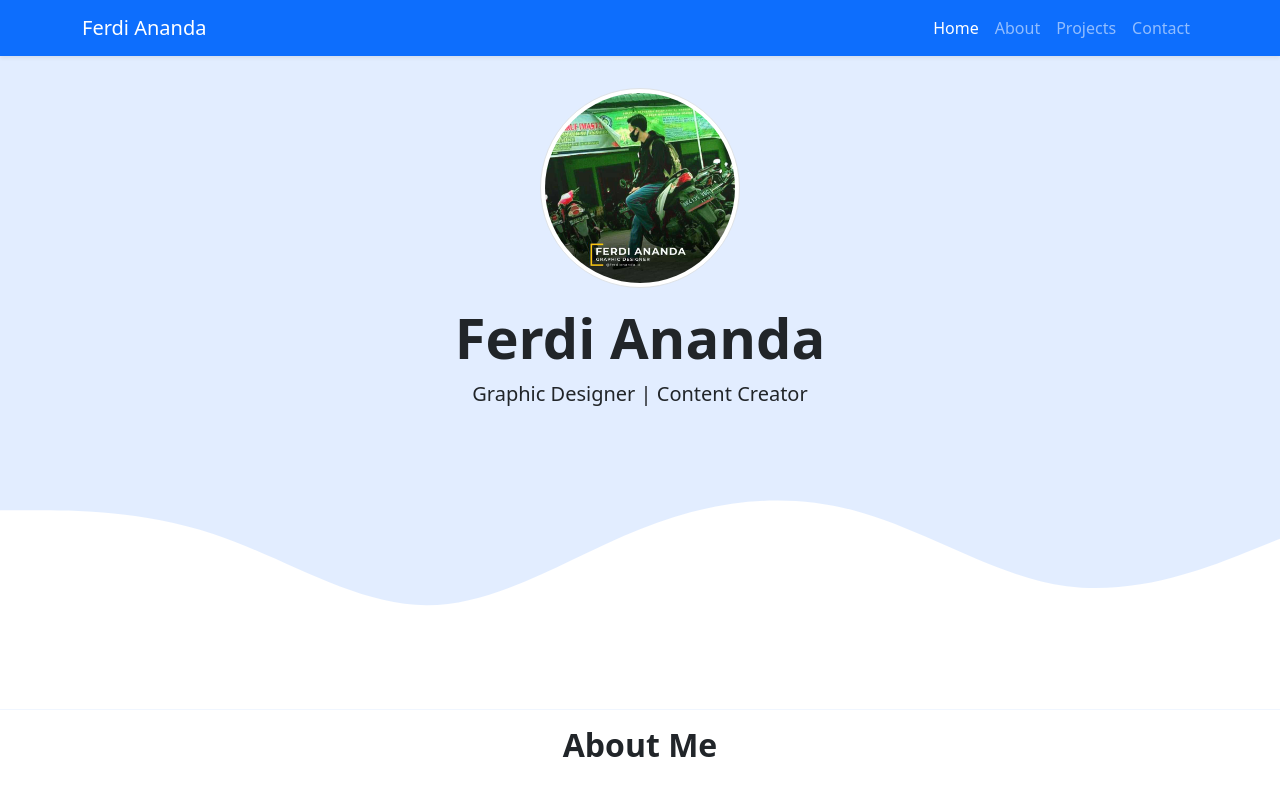
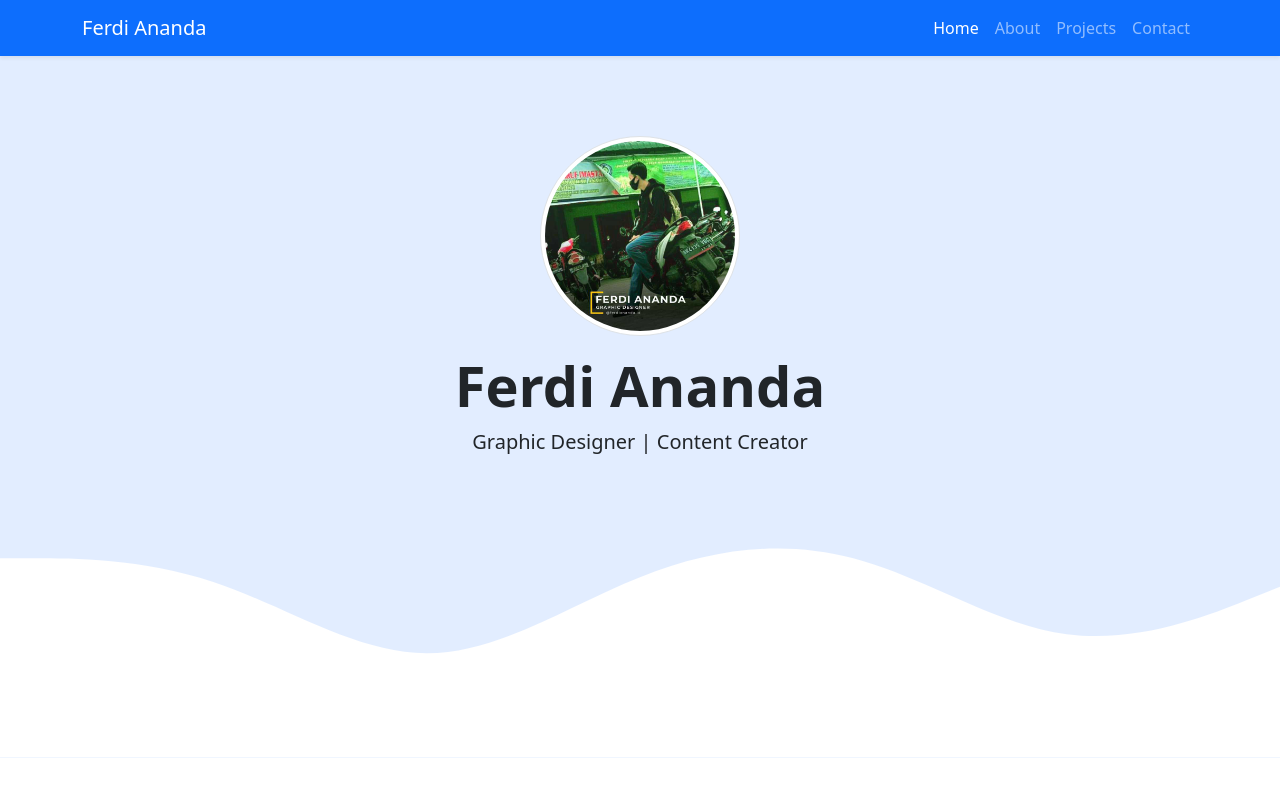
Before and after one commit to ferdianandaid/portfolio, a plain HTML site: page index.html in a window 1280 px wide. Shown: the top 785 px of the page. Drawn offline with nearby package versions, Linux system fonts and the light colour scheme.

Commit message:
Update style.css

```diff
--- a/style.css
+++ b/style.css
@@ -1,5 +1,5 @@
 .jumbotron {
-				padding-top: 2rem;
+				padding-top: 5rem;
 				background-color: #e2edff;
 }
 
@@ -10,3 +10,7 @@
 footer, p {
 				text-decoration: none;
 }
+
+section {
+	padding-top: 6rem;
+}
```
